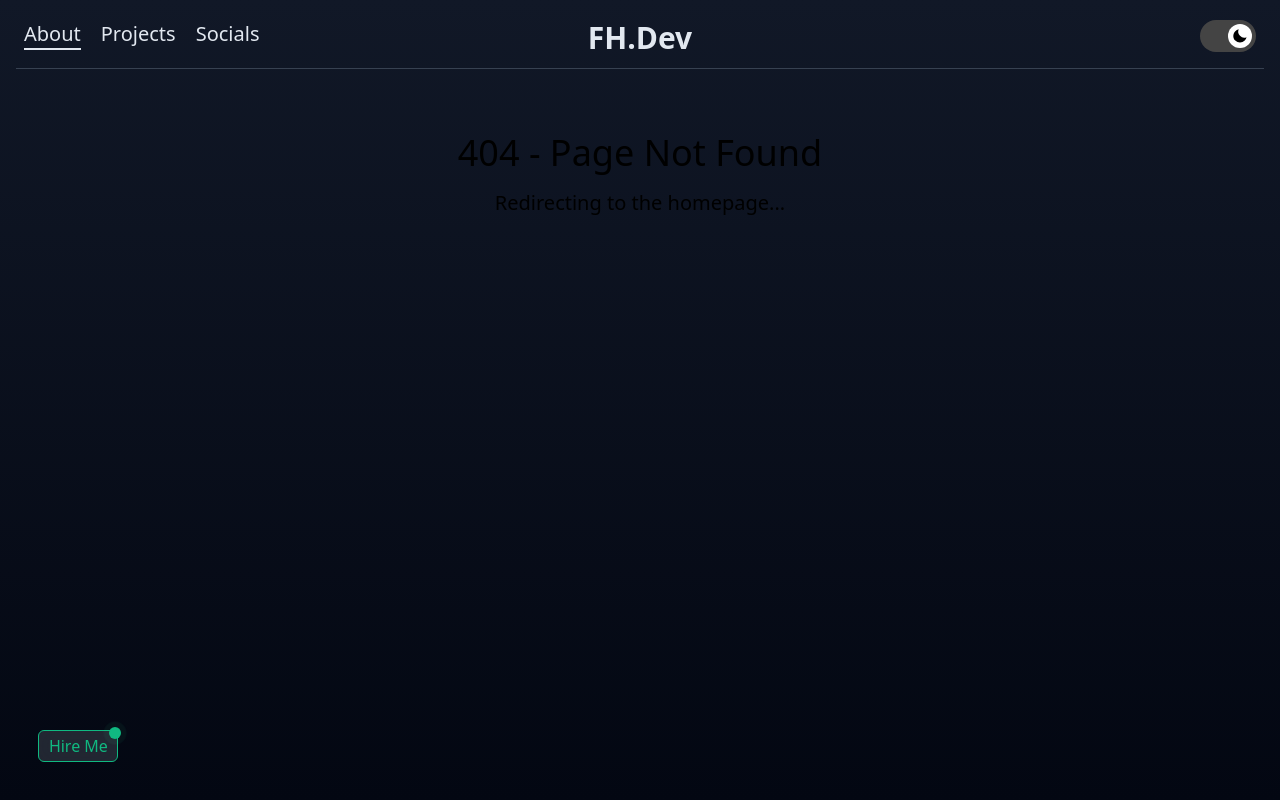
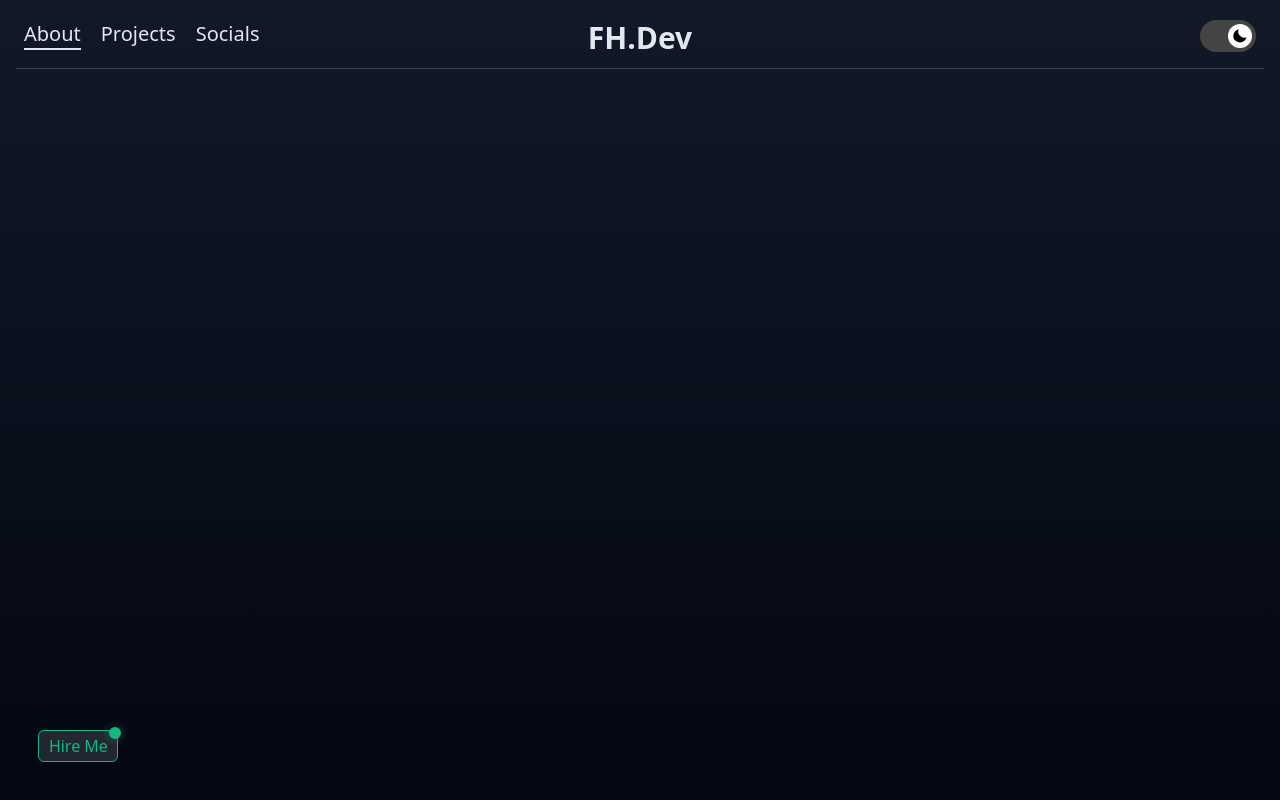
Before and after one commit to FH-DEV1/OnlineCV-SourceCode, a Next.js app: page /about in a window 1280 px wide. Before the commit this address had no page. Built offline with nearby package versions, Linux system fonts and the light colour scheme.

Commit message:
added transitions and empty pages

```diff
--- a/package.json
+++ b/package.json
@@ -9,6 +9,7 @@
     "lint": "next lint"
   },
   "dependencies": {
+    "@headlessui/react": "^2.1.3",
     "next": "14.2.7",
     "next-themes": "^0.3.0",
     "react": "^18",
--- /dev/null
+++ b/src/app/about/page.tsx
@@ -0,0 +1,34 @@
+"use client"
+import Link from "next/link";
+import { FaArrowRight } from "react-icons/fa";
+import { Transition } from '@headlessui/react'
+import { useEffect, useState } from "react";
+
+const About: React.FC = () => {
+    const spanClass = "pl-1 animate-spin-words text-blue-500 text-2xl font-thin"
+    const [isShowing, setIsShowing] = useState(false);
+
+    useEffect(() => {
+        setIsShowing(true);
+    }, []);
+
+    return (
+        <Transition
+        show={isShowing}
+        enter="transform transition ease-in-out duration-1000"
+        enterFrom="translate-y-10 opacity-0"
+        enterTo="translate-y-0 opacity-100"
+        leave="transform transition ease-in-out duration-1000"
+        leaveFrom="translate-y-10 opacity-100"
+        leaveTo="translate-y-4 opacity-0"
+        >
+        <div className="flex flex-1 flex-grow justify-center items-center flex-col">
+            <div>
+
+            </div>
+        </div>
+        </Transition>
+    )
+};
+
+export default About;
--- a/src/app/page.tsx
+++ b/src/app/page.tsx
@@ -1,11 +1,27 @@
 "use client"
 import Link from "next/link";
 import { FaArrowRight } from "react-icons/fa";
+import { Transition } from '@headlessui/react'
+import { useEffect, useState } from "react";
 
 const Home: React.FC = () => {
     const spanClass = "pl-1 animate-spin-words text-blue-500 text-2xl font-thin"
-    const cardsClass = ""
+    const [isShowing, setIsShowing] = useState(false);
+
+    useEffect(() => {
+        setIsShowing(true);
+    }, []);
+
     return (
+        <Transition
+        show={isShowing}
+        enter="transform transition ease-in-out duration-1000"
+        enterFrom="translate-y-10 opacity-0"
+        enterTo="translate-y-0 opacity-100"
+        leave="transform transition ease-in-out duration-1000"
+        leaveFrom="translate-y-10 opacity-100"
+        leaveTo="translate-y-4 opacity-0"
+        >
         <div className="flex flex-1 flex-grow justify-center items-center flex-col">
             <div>
                 <h1 className="ml-5 text-3xl font-bold pb-2 text-slate-900 dark:text-slate-200 -mt-7">Hey I'm FH.dev</h1>
@@ -17,7 +33,7 @@ const Home: React.FC = () => {
                         <span className={spanClass}>Typescript</span>
                         <span className={spanClass}>Next.js</span>
                         <span className={spanClass}>Tailwind</span>
-                        <span className={spanClass}>npm/yarn</span>
+                        <span className={spanClass}>npm</span>
                         <span className={spanClass}>React</span>
                     </div>
                 </div>
@@ -25,8 +41,6 @@ const Home: React.FC = () => {
                     <Link
                     href="/about"
                     className="text-slate-900 dark:text-slate-200 group rounded-lg border border-transparent px-5 py-4 transition-colors hover:border-gray-300 hover:bg-gray-300/50 hover:dark:border-slate-700 hover:dark:bg-slate-800/30"
-                    target="_blank"
-                    rel="noopener noreferrer"
                     >
                         <div className="flex">
                             <h2 className="mb-3 mr-2 text-2xl font-semibold">
@@ -43,8 +57,6 @@ const Home: React.FC = () => {
                     <Link
                     href="/projects"
                     className="text-slate-900 dark:text-slate-200 group rounded-lg border border-transparent px-5 py-4 transition-colors hover:border-gray-300 hover:bg-gray-300/50 hover:dark:border-slate-700 hover:dark:bg-slate-800/30"
-                    target="_blank"
-                    rel="noopener noreferrer"
                     >
                         <div className="flex">
                             <h2 className="mb-3 mr-2 text-2xl font-semibold">
@@ -61,8 +73,6 @@ const Home: React.FC = () => {
                     <Link
                     href="/about"
                     className="text-slate-900 dark:text-slate-200 group rounded-lg border border-transparent px-5 py-4 transition-colors hover:border-gray-300 hover:bg-gray-300/50 hover:dark:border-slate-700 hover:dark:bg-slate-800/30"
-                    target="_blank"
-                    rel="noopener noreferrer"
                     >
                         <div className="flex">
                             <h2 className="mb-3 mr-2 text-2xl font-semibold">
@@ -79,6 +89,7 @@ const Home: React.FC = () => {
                 </div>
             </div>
         </div>
+        </Transition>
     )
 };
 
--- /dev/null
+++ b/src/app/projects/page.tsx
@@ -0,0 +1,34 @@
+"use client"
+import Link from "next/link";
+import { FaArrowRight } from "react-icons/fa";
+import { Transition } from '@headlessui/react'
+import { useEffect, useState } from "react";
+
+const About: React.FC = () => {
+    const spanClass = "pl-1 animate-spin-words text-blue-500 text-2xl font-thin"
+    const [isShowing, setIsShowing] = useState(false);
+
+    useEffect(() => {
+        setIsShowing(true);
+    }, []);
+
+    return (
+        <Transition
+        show={isShowing}
+        enter="transform transition ease-in-out duration-1000"
+        enterFrom="translate-y-10 opacity-0"
+        enterTo="translate-y-0 opacity-100"
+        leave="transform transition ease-in-out duration-1000"
+        leaveFrom="translate-y-10 opacity-100"
+        leaveTo="translate-y-4 opacity-0"
+        >
+        <div className="flex flex-1 flex-grow justify-center items-center flex-col">
+            <div>
+
+            </div>
+        </div>
+        </Transition>
+    )
+};
+
+export default About;
--- /dev/null
+++ b/src/app/socials/page.tsx
@@ -0,0 +1,34 @@
+"use client"
+import Link from "next/link";
+import { FaArrowRight } from "react-icons/fa";
+import { Transition } from '@headlessui/react'
+import { useEffect, useState } from "react";
+
+const About: React.FC = () => {
+    const spanClass = "pl-1 animate-spin-words text-blue-500 text-2xl font-thin"
+    const [isShowing, setIsShowing] = useState(false);
+
+    useEffect(() => {
+        setIsShowing(true);
+    }, []);
+
+    return (
+        <Transition
+        show={isShowing}
+        enter="transform transition ease-in-out duration-1000"
+        enterFrom="translate-y-10 opacity-0"
+        enterTo="translate-y-0 opacity-100"
+        leave="transform transition ease-in-out duration-1000"
+        leaveFrom="translate-y-10 opacity-100"
+        leaveTo="translate-y-4 opacity-0"
+        >
+        <div className="flex flex-1 flex-grow justify-center items-center flex-col">
+            <div>
+
+            </div>
+        </div>
+        </Transition>
+    )
+};
+
+export default About;
```
Also changed, not shown: 1 other file (tests, documents, lock files or other folders).
